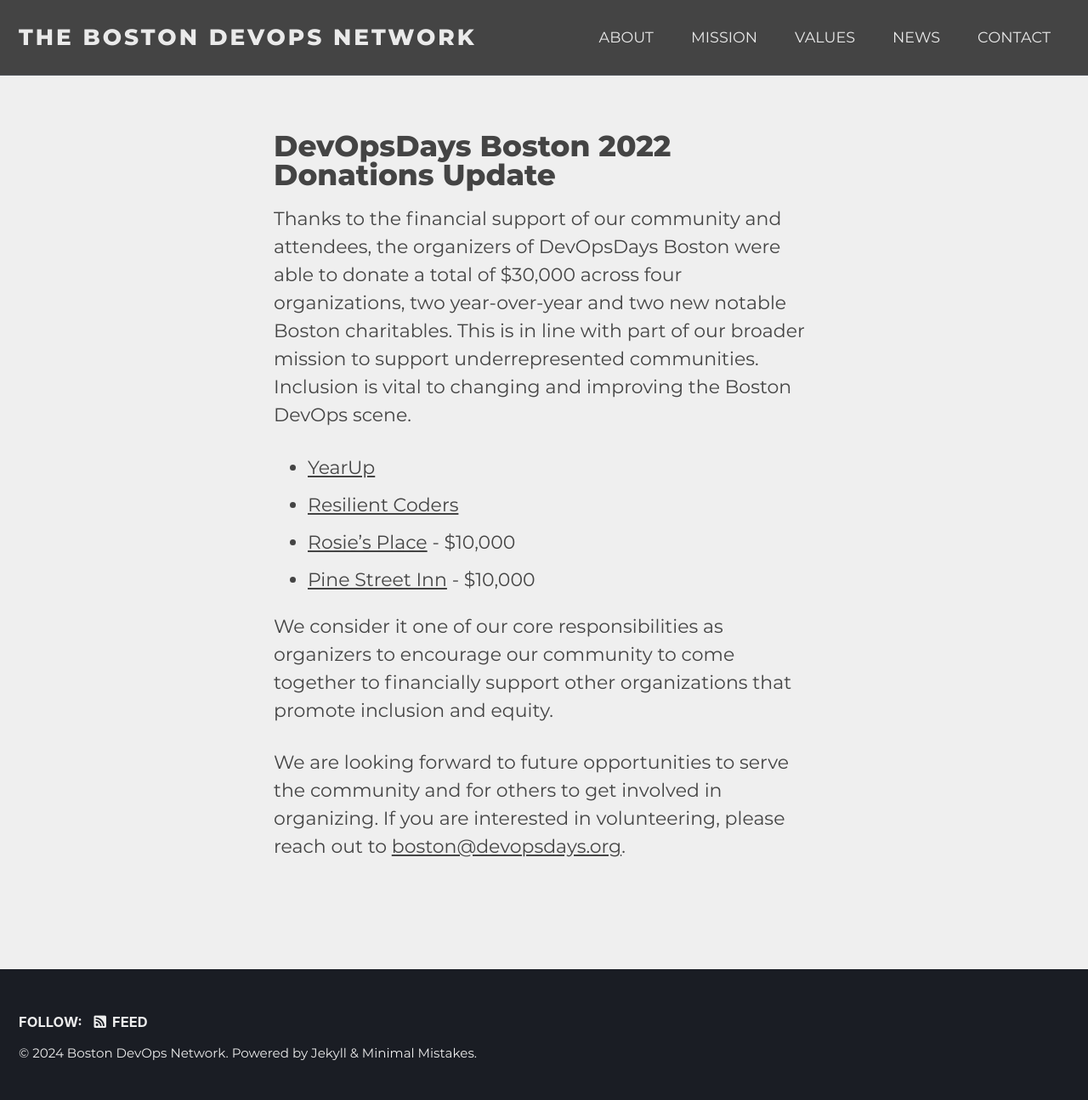
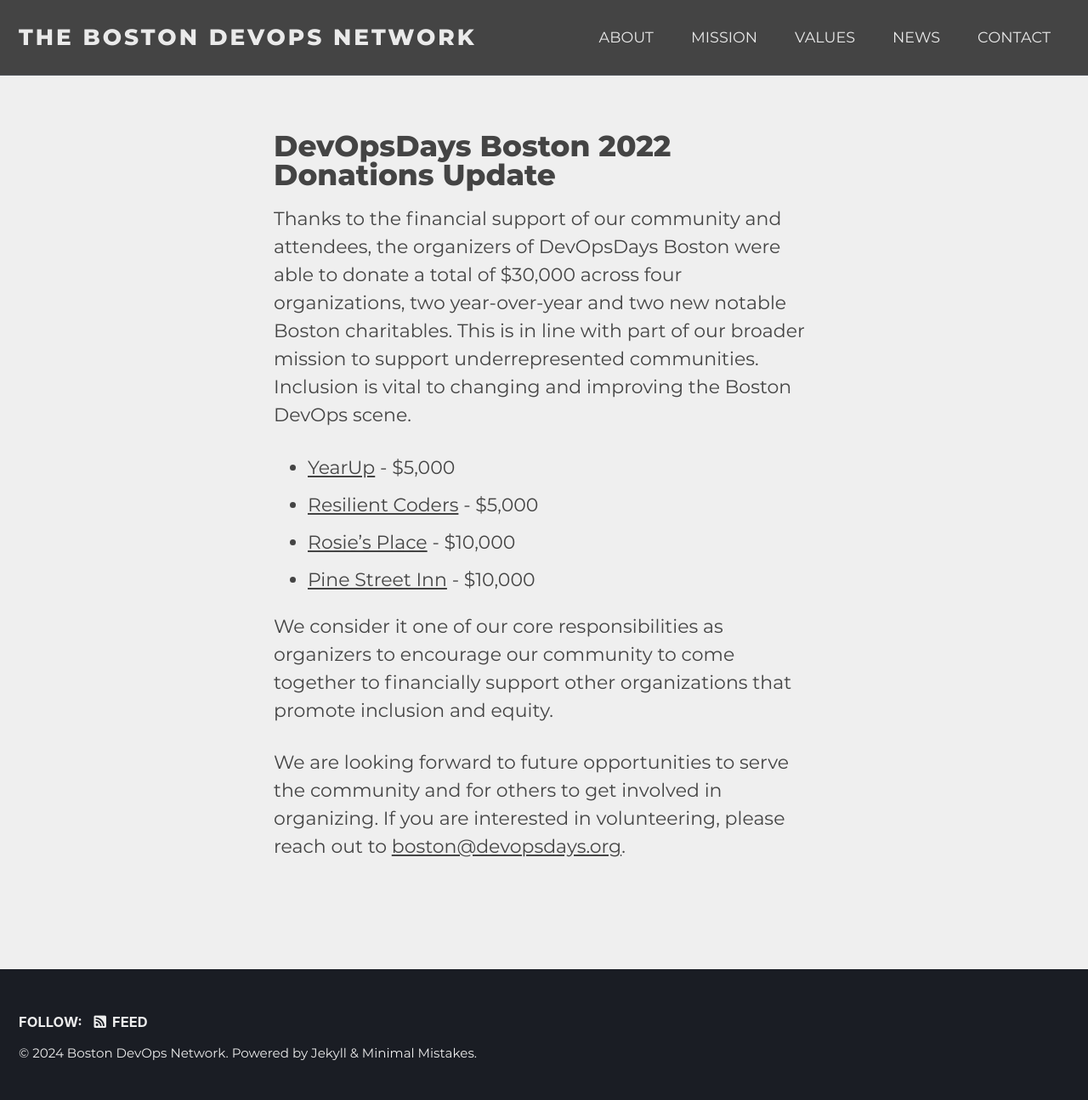
Before and after one commit to bostondevopsnetwork/bostondevopsnetwork.org, a Jekyll site: the page built from _pages/blog/devopsdays-boston-2022-donations-update.md, in a window 1280 px wide. Shown: the whole page at 85% size. Built offline with Jekyll 4.4.1, drawn with Linux system fonts in a browser that asks for light colours; cached includes are drawn as plain includes.

Commit message:
Add missed details to 2022 donations page

```diff
--- a/_pages/blog/devopsdays-boston-2022-donations-update.md
+++ b/_pages/blog/devopsdays-boston-2022-donations-update.md
@@ -7,8 +7,8 @@ permalink: /devopsdays-boston-2022-donations-update/
 
 Thanks to the financial support of our community and attendees, the organizers of DevOpsDays Boston were able to donate a total of $30,000 across four organizations, two year-over-year and two new notable Boston charitables. This is in line with part of our broader mission to support underrepresented communities. Inclusion is vital to changing and improving the Boston DevOps scene.
 
-* [YearUp](http://yearup.org/)
-* [Resilient Coders](http://www.resilientcoders.org/)
+* [YearUp](http://yearup.org/) - $5,000
+* [Resilient Coders](http://www.resilientcoders.org/) - $5,000
 * [Rosie’s Place](https://www.rosiesplace.org/) - $10,000
 * [Pine Street Inn](https://www.pinestreetinn.org/) - $10,000
 
```
